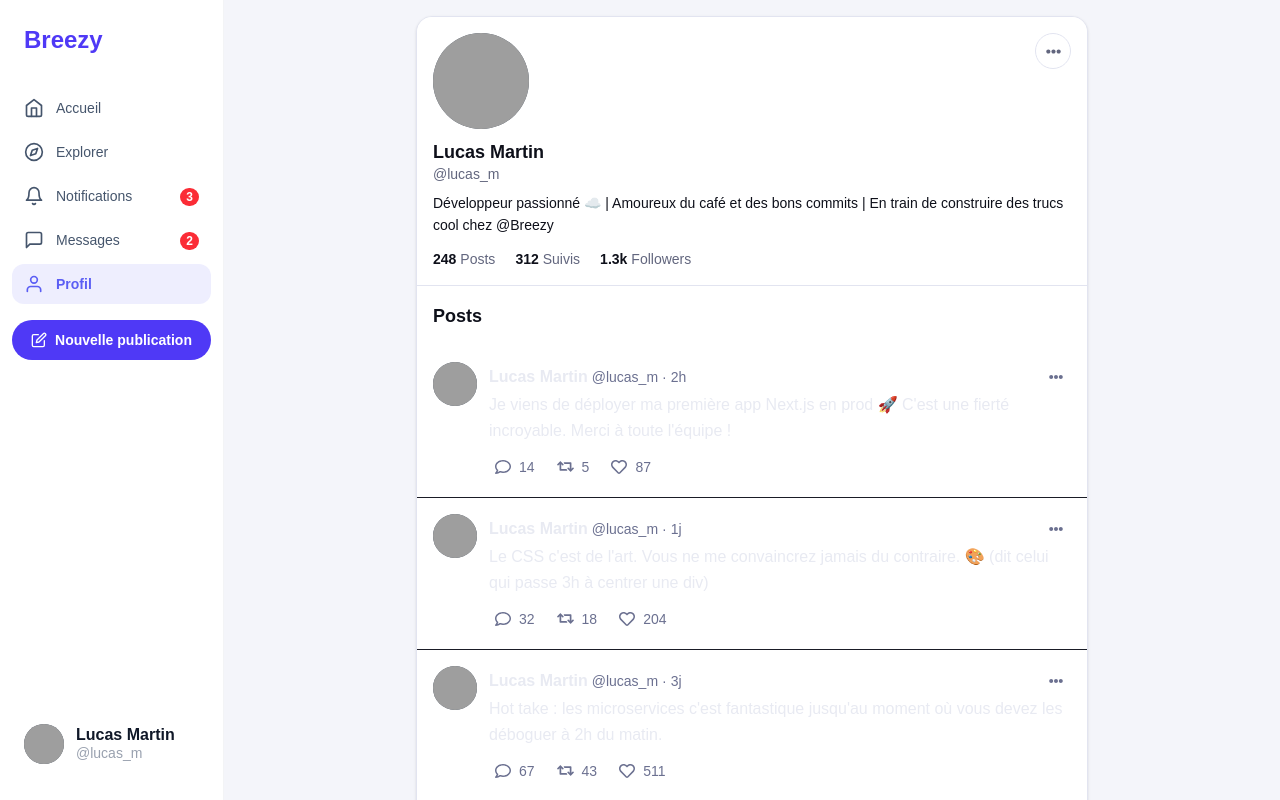
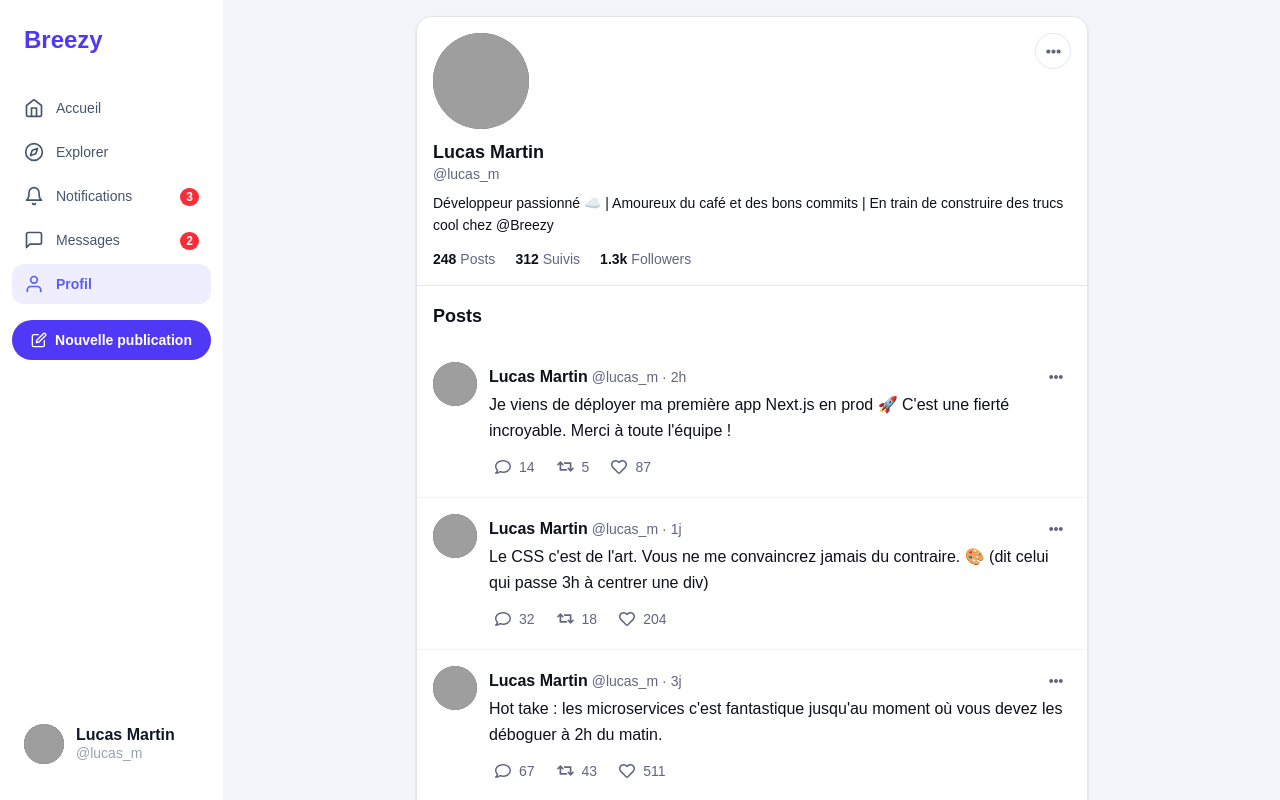
Before and after one commit to DAD-groupe-6/Breezy, a Next.js app in the folder front/: page /profil in a window 1280 px wide. Shown: the top 800 px of the page. Built offline with nearby package versions, Linux system fonts and the light colour scheme; grey boxes are pictures that could not be loaded.

Commit message:
Fix : Couleur (profile et accueil)

```diff
--- a/front/src/app/(app)/layout.jsx
+++ b/front/src/app/(app)/layout.jsx
@@ -3,7 +3,7 @@ import NavbarMobile from "@/components/NavbarMobile";
 
 export default function AppLayout({ children }) {
   return (
-    <div className="min-h-screen flex text-gray-900" style={{ backgroundColor: 'var(--color-light-bg-primary)' }}>
+    <div className="min-h-screen flex text-gray-900" style={{ backgroundColor: 'var(--color-bg-primary)' }}>
       <Sidebar />
       <main className="flex-1 pb-16 md:pb-0">
         {children}
--- a/front/src/app/(app)/profil/page.jsx
+++ b/front/src/app/(app)/profil/page.jsx
@@ -75,11 +75,11 @@ export default function ProfilPage() {
   return (
     <div
       className="min-h-screen"
-      style={{ backgroundColor: 'var(--color-light-bg-primary)' }}
+      style={{ backgroundColor: 'var(--color-bg-primary)' }}
     >
       <div
         className="md:max-w-2xl md:mx-auto md:my-4 md:rounded-2xl md:shadow-sm overflow-hidden"
-        style={{ backgroundColor: 'white', border: '1px solid var(--color-light-border)' }}
+        style={{ backgroundColor: 'var(--color-bg-surface)', border: '1px solid var(--color-border)' }}
       >
         {/* Header de profil */}
         <ProfileHeader {...MOCK_USER} isOwnProfile={true} />
@@ -88,7 +88,7 @@ export default function ProfilPage() {
         <div className="px-4 py-4">
           <h2
             className="text-lg font-bold"
-            style={{ color: 'var(--color-light-text-primary)' }}
+            style={{ color: 'var(--color-text-primary)' }}
           >
             Posts
           </h2>
--- a/front/src/components/profil/ProfileHeader.jsx
+++ b/front/src/components/profil/ProfileHeader.jsx
@@ -39,10 +39,10 @@ export default function ProfileHeader({
   return (
     <div
       className="w-full"
-      style={{ backgroundColor: 'var(--color-light-bg-surface)' }}
+      style={{ backgroundColor: 'var(--color-bg-surface)' }}
     >
       {/* Section profil */}
-      <div className="px-4 pt-4 pb-4" style={{ borderBottom: '1px solid var(--color-light-border)' }}>
+      <div className="px-4 pt-4 pb-4" style={{ borderBottom: '1px solid var(--color-border)' }}>
         {/* Ligne avatar + actions */}
         <div className="flex items-start justify-between gap-4 mb-3">
           {/* Avatar */}
@@ -59,8 +59,8 @@ export default function ProfileHeader({
                   onClick={() => setShowMenu((prev) => !prev)}
                   className="w-9 h-9 flex items-center justify-center rounded-full border transition-colors cursor-pointer"
                   style={{
-                    borderColor: 'var(--color-light-border)',
-                    color: 'var(--color-light-text-secondary)',
+                    borderColor: 'var(--color-border)',
+                    color: 'var(--color-text-secondary)',
                   }}
                   aria-label="Options du profil"
                 >
@@ -71,14 +71,14 @@ export default function ProfileHeader({
                   <div
                     className="absolute right-0 mt-1 w-52 rounded-xl shadow-lg z-20 overflow-hidden"
                     style={{
-                      backgroundColor: 'var(--color-light-bg-surface)',
-                      border: '1px solid var(--color-light-border)',
+                      backgroundColor: 'var(--color-bg-surface)',
+                      border: '1px solid var(--color-border)',
                     }}
                   >
                     <button
                       className="w-full text-left px-4 py-3 text-sm font-medium transition-colors cursor-pointer"
-                      style={{ color: 'var(--color-light-text-primary)' }}
-                      onMouseEnter={(e) => (e.currentTarget.style.backgroundColor = 'var(--color-light-bg-surface-2)')}
+                      style={{ color: 'var(--color-text-primary)' }}
+                      onMouseEnter={(e) => (e.currentTarget.style.backgroundColor = 'var(--color-bg-surface-2)')}
                       onMouseLeave={(e) => (e.currentTarget.style.backgroundColor = 'transparent')}
                       onClick={() => { setShowMenu(false); onEditProfile?.(); }}
                     >
@@ -87,10 +87,10 @@ export default function ProfileHeader({
                     <button
                       className="w-full text-left px-4 py-3 text-sm font-medium transition-colors cursor-pointer"
                       style={{
-                        color: 'var(--color-light-text-primary)',
-                        borderTop: '1px solid var(--color-light-border)',
+                        color: 'var(--color-text-primary)',
+                        borderTop: '1px solid var(--color-border)',
                       }}
-                      onMouseEnter={(e) => (e.currentTarget.style.backgroundColor = 'var(--color-light-bg-surface-2)')}
+                      onMouseEnter={(e) => (e.currentTarget.style.backgroundColor = 'var(--color-bg-surface-2)')}
                       onMouseLeave={(e) => (e.currentTarget.style.backgroundColor = 'transparent')}
                       onClick={() => { setShowMenu(false); }}
                     >
@@ -114,13 +114,13 @@ export default function ProfileHeader({
           <div>
             <p
               className="text-lg font-bold leading-tight"
-              style={{ color: 'var(--color-light-text-primary)' }}
+              style={{ color: 'var(--color-text-primary)' }}
             >
               {displayName}
             </p>
             <p
               className="text-sm"
-              style={{ color: 'var(--color-light-text-secondary)' }}
+              style={{ color: 'var(--color-text-secondary)' }}
             >
               @{username}
             </p>
@@ -130,7 +130,7 @@ export default function ProfileHeader({
           {bio && (
             <p
               className="text-sm leading-relaxed"
-              style={{ color: 'var(--color-light-text-primary)' }}
+              style={{ color: 'var(--color-text-primary)' }}
             >
               {bio}
             </p>
@@ -153,13 +153,13 @@ function StatItem({ value, label }) {
     <div className="flex items-baseline gap-1">
       <span
         className="text-sm font-bold"
-        style={{ color: 'var(--color-light-text-primary)' }}
+        style={{ color: 'var(--color-text-primary)' }}
       >
         {value}
       </span>
       <span
         className="text-sm"
-        style={{ color: 'var(--color-light-text-secondary)' }}
+        style={{ color: 'var(--color-text-secondary)' }}
       >
         {label}
       </span>
--- a/front/src/styles/tokens.css
+++ b/front/src/styles/tokens.css
@@ -17,12 +17,12 @@
   --color-light-text-primary: #0E101A;
   --color-light-text-secondary: #62667E;
 
-  /* Active theme tokens (default: dark) */
-  --color-bg-primary: var(--color-dark-bg-primary);
-  --color-bg-surface: var(--color-dark-bg-surface);
-  --color-bg-surface-2: var(--color-dark-bg-surface-2);
-  --color-border: var(--color-dark-border);
-  --color-text-title: var(--color-dark-text-title);
-  --color-text-primary: var(--color-dark-text-primary);
-  --color-text-secondary: var(--color-dark-text-secondary);
+  /* Active theme tokens (default: light) */
+  --color-bg-primary: var(--color-light-bg-primary);
+  --color-bg-surface: var(--color-light-bg-surface);
+  --color-bg-surface-2: var(--color-light-bg-surface-2);
+  --color-border: var(--color-light-border);
+  --color-text-title: var(--color-light-text-title);
+  --color-text-primary: var(--color-light-text-primary);
+  --color-text-secondary: var(--color-light-text-secondary);
 }
```
